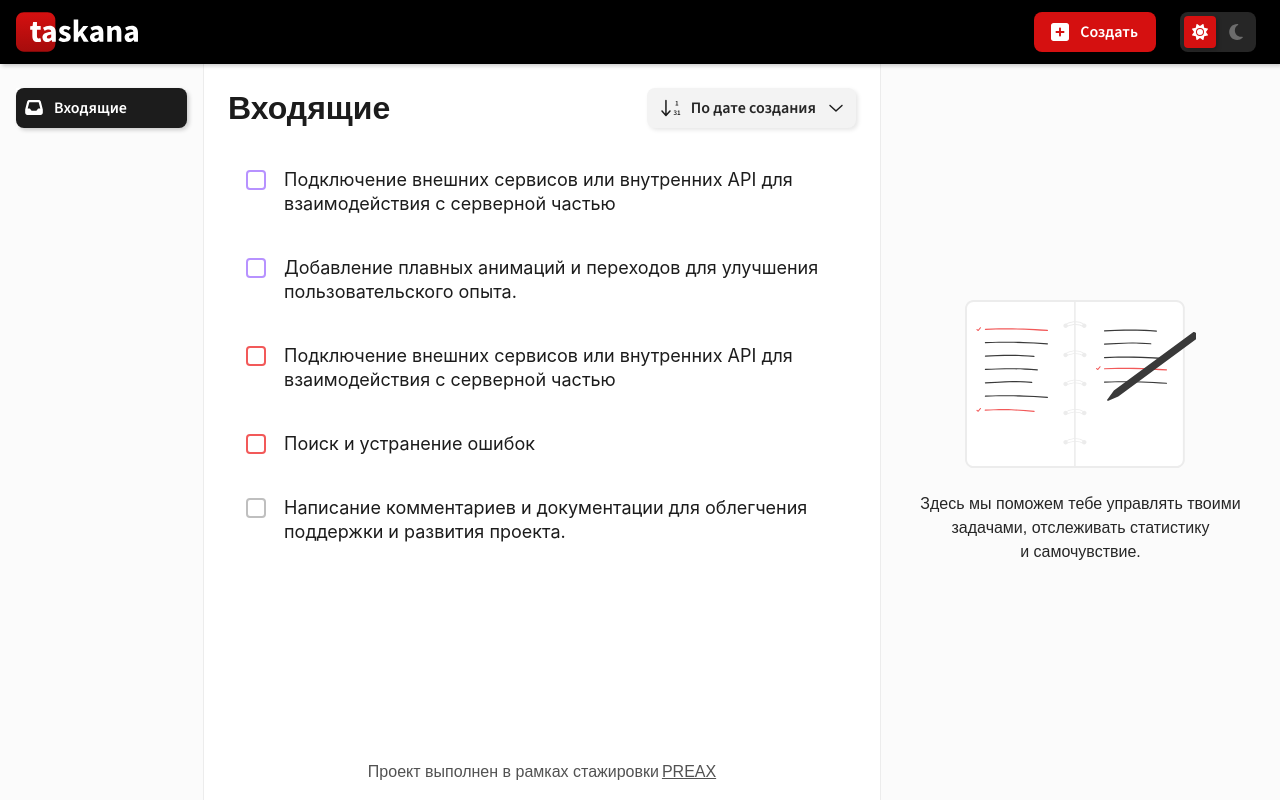
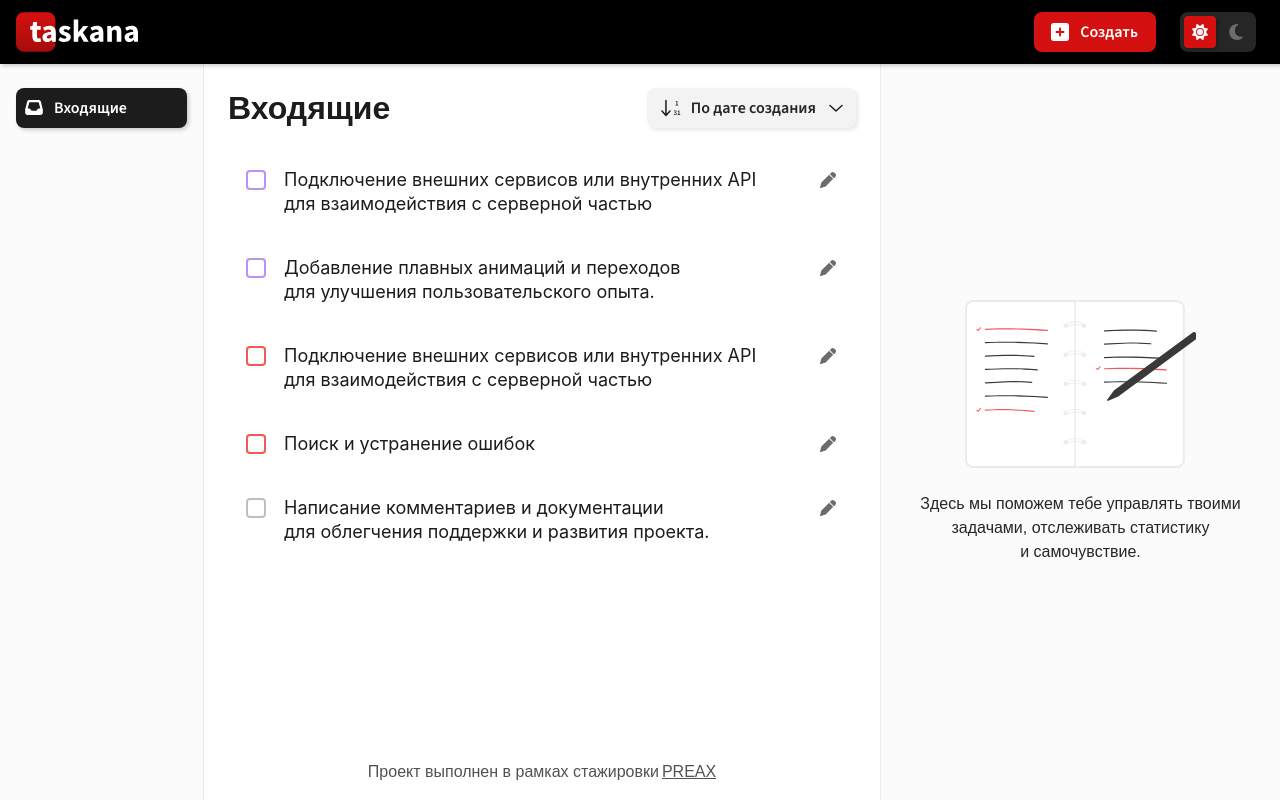
Before and after one commit to VitalGa/TaskanaApp, a React (Vite) app: page / in a window 1280 px wide. Built offline with nearby package versions, Linux system fonts and the light colour scheme; a web font is replaced by a local one.

Commit message:
added editButton

```diff
--- a/src/components/taskList/TaskItem.jsx
+++ b/src/components/taskList/TaskItem.jsx
@@ -1,5 +1,7 @@
 import React from 'react';
 import styles from './taskItem.module.css';
+import { Icon } from '@/components';
+import { useTaskEditor } from '@/context';
 
 export function TaskItem({ title, priority }) {
   const priorityClassMap = {
@@ -22,6 +24,14 @@ export function TaskItem({ title, priority }) {
         </div>
         <p className={styles.taskTitle}>{title}</p>
       </div>
+      <div className={styles.editIconContainer}>
+        <button
+          className={styles.editButton}
+          // onClick={handleEdit}
+          aria-label='Редактировать задачу'>
+          <Icon name='taskEdit' className={styles.editIcon} />
+        </button>
+      </div>
     </li>
   );
 }
--- a/src/components/taskList/taskItem.module.css
+++ b/src/components/taskList/taskItem.module.css
@@ -1,6 +1,8 @@
 .taskItemWrapper {
   display: flex;
+  justify-content: space-between;
   align-items: center;
+  gap: 16px;
   min-height: 56px;
   max-width: 924px;
   padding: var(--spacing-sm) var(--spacing-sm) var(--spacing-sm) var(--spacing-md);
@@ -115,6 +117,26 @@
     outline-width var(--transition-interactive), opacity var(--transition-interactive);
 }
 
+.editIconContainer {
+  display: flex;
+  align-self: flex-start;
+}
+
+.editButton {
+  display: flex;
+  align-items: center;
+  justify-content: center;
+  border-radius: 8px;
+  padding: 8px;
+  width: 40px;
+  height: 40px;
+}
+
+.editIcon {
+  width: 24px;
+  height: 24px;
+}
+
 @keyframes fadeIn {
   from {
     opacity: 0;
```
Also changed, not shown: 1 other file (tests, documents, lock files or other folders).
